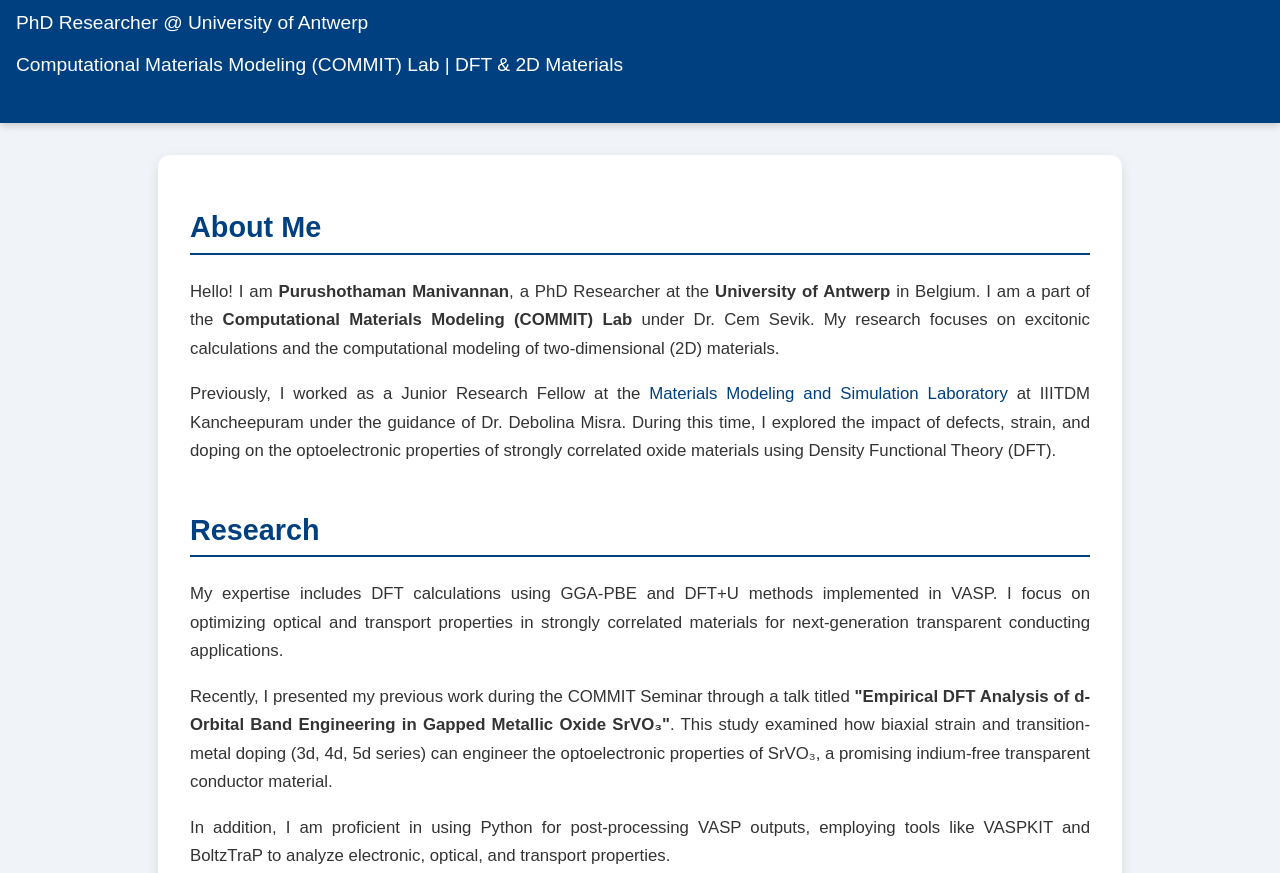
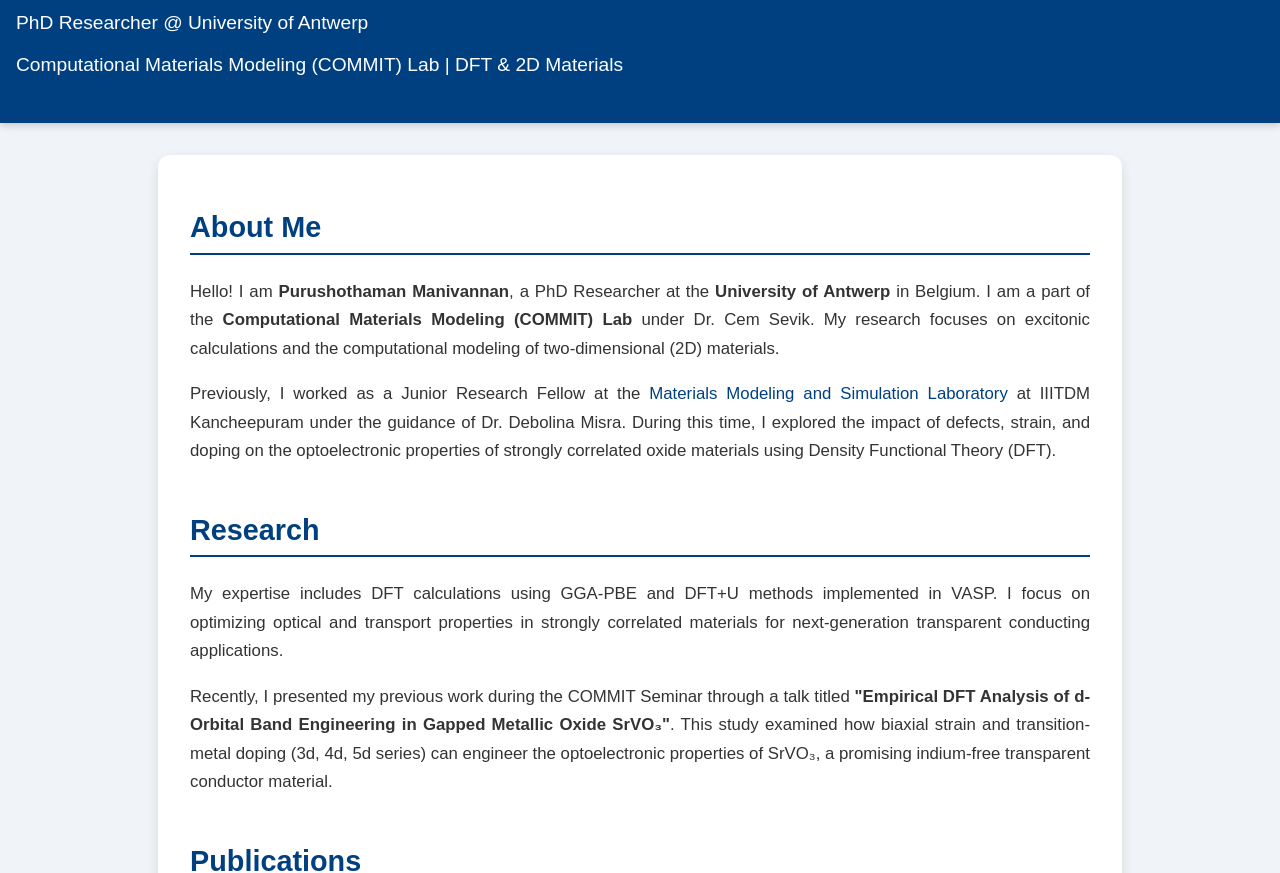
Before and after one commit to purushothaman-98/Website, a plain HTML site: page index.html in a window 1280 px wide. Shown: the part 80-953 px from the top of the page. Drawn offline with Linux system fonts and the light colour scheme.

Commit message:
Update index.html

```diff
--- a/index.html
+++ b/index.html
@@ -93,7 +93,6 @@
       <h2>Research</h2>
       <p>My expertise includes DFT calculations using GGA-PBE and DFT+U methods implemented in VASP. I focus on optimizing optical and transport properties in strongly correlated materials for next-generation transparent conducting applications.</p>
       <p>Recently, I presented my previous work during the COMMIT Seminar through a talk titled <strong>"Empirical DFT Analysis of d-Orbital Band Engineering in Gapped Metallic Oxide SrVO₃"</strong>. This study examined how biaxial strain and transition-metal doping (3d, 4d, 5d series) can engineer the optoelectronic properties of SrVO₃, a promising indium-free transparent conductor material.</p>
-      <p>In addition, I am proficient in using Python for post-processing VASP outputs, employing tools like VASPKIT and BoltzTraP to analyze electronic, optical, and transport properties.</p>
     </section>
 
     <section id="publications">
```
